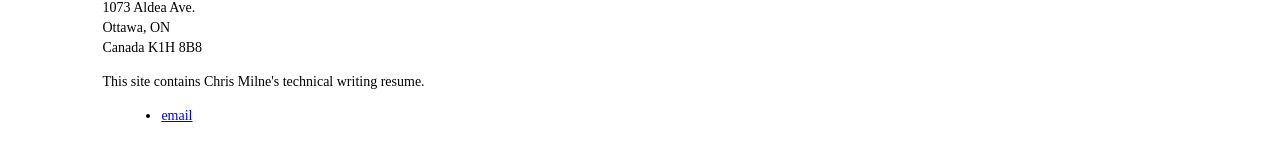
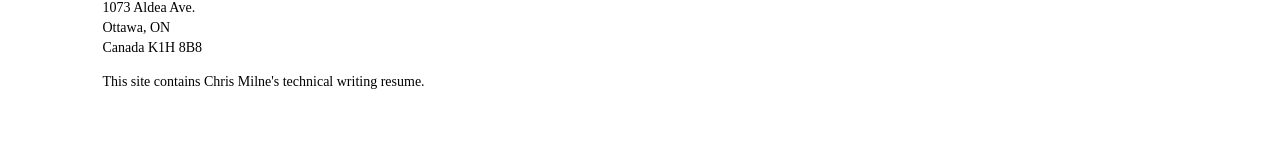
Before and after one commit to chris-milne/chris-milne.github.io, a Jekyll site: the page built from index.html, in a window 1280 px wide. Shown: the part 226-387 px from the top of the page. Built offline with Jekyll 4.4.1, drawn with Linux system fonts in a browser that asks for light colours.

Commit message:
Update default.html

```diff
--- a/_layouts/default.html
+++ b/_layouts/default.html
@@ -21,7 +21,7 @@
 			</div><!-- /.container -->
 			<footer>
 	    		<ul>
-	        		<li><a href="mailto:miln0068@algonquinlive.com">email</a></li>
+	        		<!--<li><a href="mailto:miln0068@algonquinlive.com">email</a></li>-->
 	        		<!--<li><a href="https://github.com/hankquinlan">github.com/hankquinlan</a></li>-->
 				</ul>
 			</footer>
```
